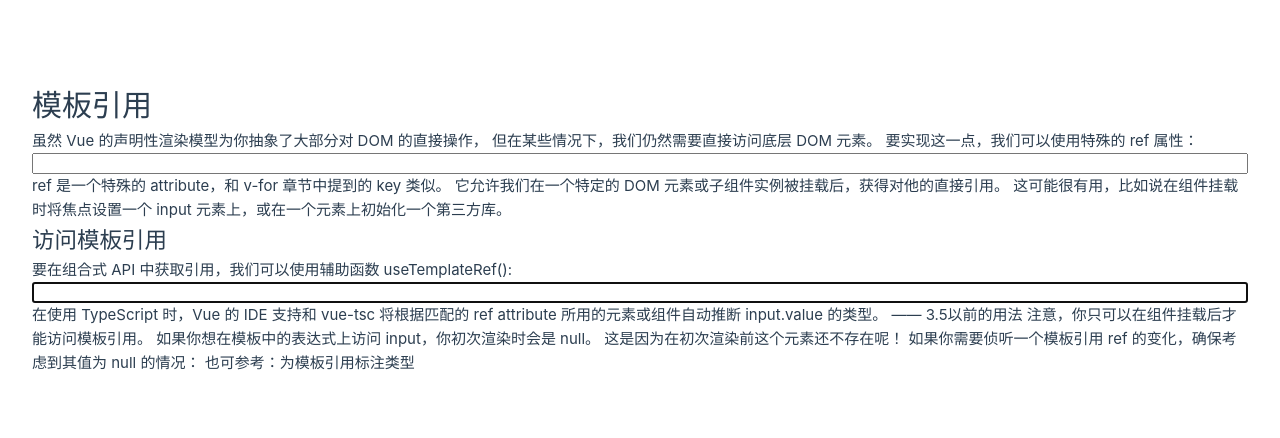
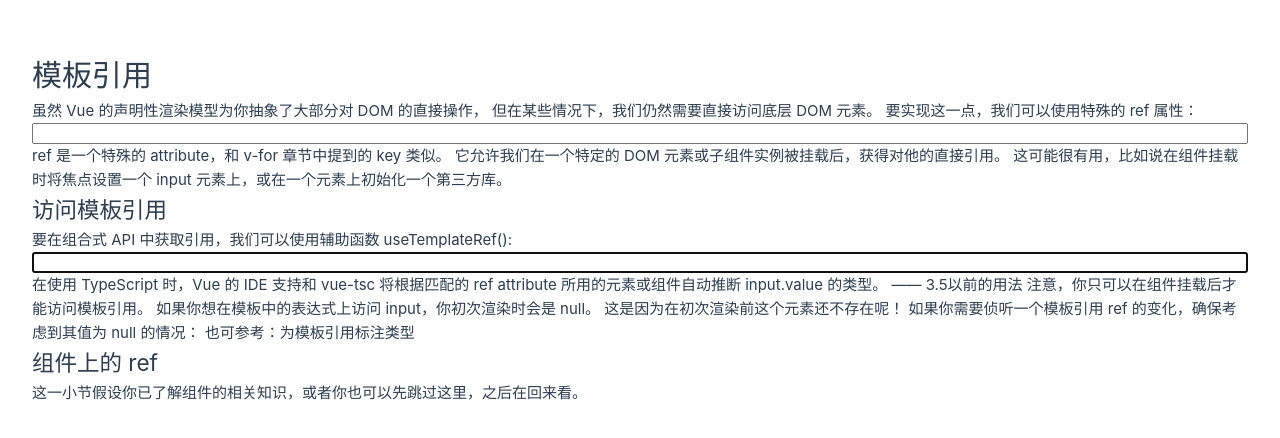
Before and after one commit to ShenlongDev/vue_xx, a Vue app: page / in a window 1280 px wide. Shown: the part 172-610 px from the top of the page. Built offline with nearby package versions, Linux system fonts and the light colour scheme.

Commit message:
docs: 组件上的 ref
- 没有了解对组件，跳过

```diff
--- a/src/TemplateRef.vue
+++ b/src/TemplateRef.vue
@@ -37,4 +37,7 @@ watchEffect(() => {
   这是因为在初次渲染前这个元素还不存在呢！
   如果你需要侦听一个模板引用 ref 的变化，确保考虑到其值为 null 的情况：
   也可参考：为模板引用标注类型
+
+  <h2>组件上的 ref</h2>
+  这一小节假设你已了解组件的相关知识，或者你也可以先跳过这里，之后在回来看。
 </template>
```
